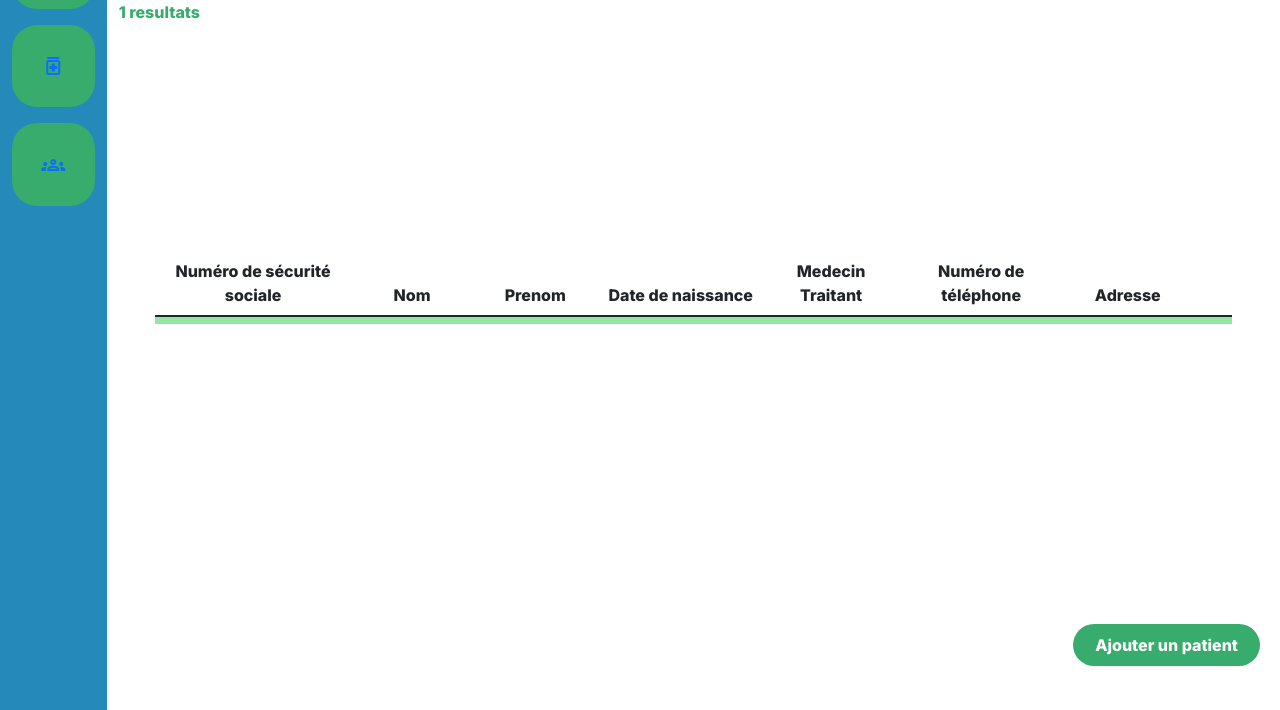
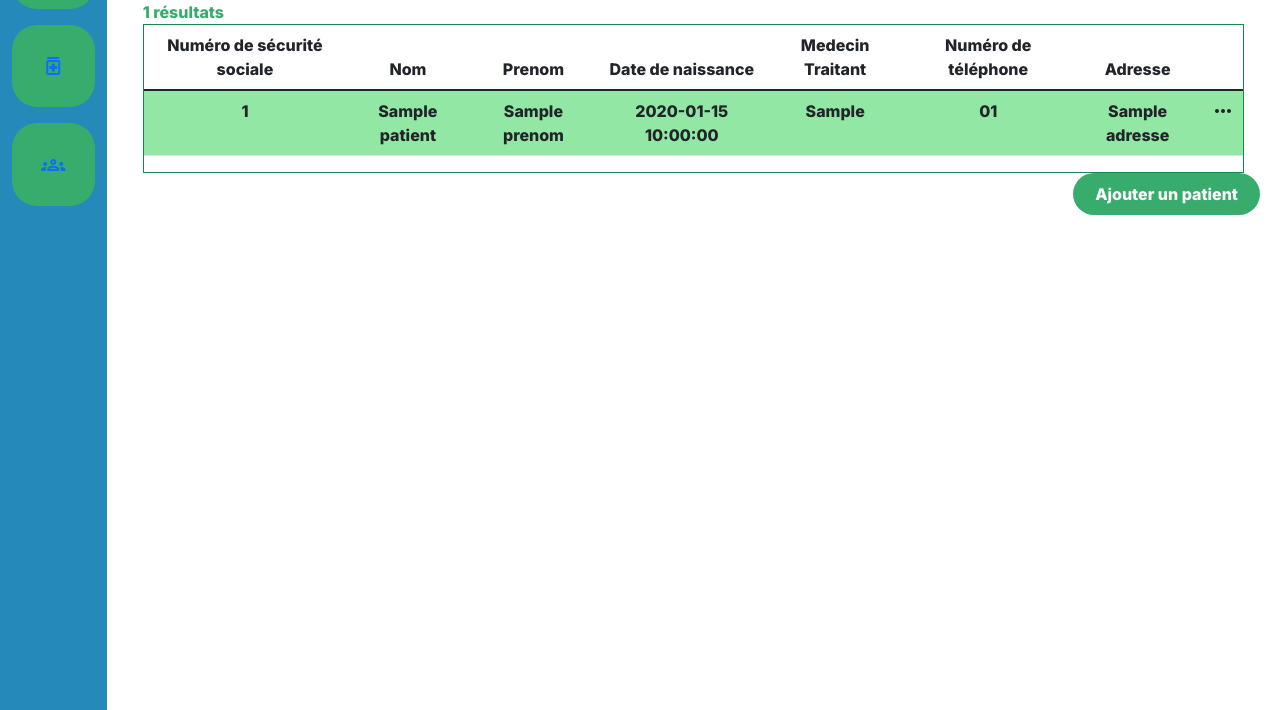
Before and after one commit to shindhha/3.3CabinetMedical, a PHP site: template views/patientslist.php in a window 1280 px wide. Shown: the part 90-800 px from the top of the page. Run offline with PHP 8.4, Linux system fonts and the light colour scheme; the template is opened without the code that fills it: most values are stand-ins (such as "Sample title", 1, 10 or a date in 2020).

Commit message:
ajustement des pages

```diff
--- a/controllers/medicamentslistcontroller.php
+++ b/controllers/medicamentslistcontroller.php
@@ -68,10 +68,6 @@ class medicamentslistController
         $drugs = $this->usersservices->getListMedic($pdo,$pformePharma,$pVoieAdmi,$pEtat,$pTauxRem,$pPrixMin,$pPrixMax,$pSurveillance,$pValeurASMR,$pNiveauSmr,"%" . $pPresentation . "%");
 
 
-        if ($_SESSION['idVisite'] != "") {
-            $view->setVar("ajouter",true);
-        }
-
         $view->setVar("pPresentation",$pPresentation);
         $view->setVar("pValeurASMR",$pValeurASMR);
         $view->setVar("pNiveauSmr",$pNiveauSmr);
--- a/controllers/patientslistcontroller.php
+++ b/controllers/patientslistcontroller.php
@@ -212,7 +212,8 @@ class PatientsListController
 	{
 		$view = new View("Sae3.3CabinetMedical/views/editVisite");
 		$visite;
-		if ($action == "addVisite") {
+		$nextAction = HttpHelper::getParam("nextAction")?: $action;
+		if ($nextAction == "addVisite") {
 			$visite['motifVisite'] = HttpHelper::getParam("motifVisite");
 			$visite['dateVisite'] = HttpHelper::getParam("dateVisite");
 			$visite['Description'] = HttpHelper::getParam("Description");
@@ -221,7 +222,7 @@ class PatientsListController
 			$visite = $this->usersservices->getVisite($pdo,$_SESSION['patient'],$_SESSION['idVisite']);
 		}
 
-		$nextAction = HttpHelper::getParam("nextAction")?: $action;
+
 		$view->setVar("visite",$visite);
 		$view->setVar("action",$nextAction);
 
--- a/index.php
+++ b/index.php
@@ -36,5 +36,6 @@ $pdo = new DataSource($hostname,$port,$dbname,$user,$password,$charset);
 $router->route($pdo);
 ?>
 <script src="extensions/sticky-header/bootstrap-table-sticky-header.js"></script>
+
 </body>
 </html>
--- a/services/usersservices.php
+++ b/services/usersservices.php
@@ -333,7 +333,7 @@ class UsersServices
             FROM listMedic
             WHERE (formePharma LIKE :formePharma OR formePharma IS NULL)
             AND (labelVoieAdministration LIKE :labelVoieAdministration OR labelVoieAdministration IS NULL)
-            AND (libellePresentation LIKE :libellePresentation OR libellePresentation IS NULL)
+            AND (libellePresentation LIKE :libellePresentation)
             AND (prix >= :prixMin AND prix < :prixMax OR prix IS NULL)
             AND (valeurASMR LIKE :valeurASMR OR valeurASMR IS NULL)
             AND (libelleNiveauSMR LIKE :libelleNiveauSMR OR libelleNiveauSMR IS NULL)
--- a/views/editVisite.php
+++ b/views/editVisite.php
@@ -46,7 +46,7 @@
 				<nav class="  row h-15 navbar navbar-expand-lg navbar-light green">
 					<div class="d-flex justify-content-between px-5 container-fluid green">
 
-						<span class="h1 d-md-block d-none"> Visite n° <?php echo $_SESSION['idVisite'] ?></span>
+						<span class="h1 d-md-block d-none"> Visite n°</span>
 						<div class="d-flex align-items-center">
 
 						</div>
--- a/views/patient.php
+++ b/views/patient.php
@@ -117,7 +117,6 @@
 				<span class="fs-1 d-md-none d-sm-block text-green"> Liste Patients </span>
 				<!-- content -->
 				<div class="row align-items-center text-center">
-					<!-- Portail de connexion -->
 					<div class="container ">
 						<div class="row justify-content-center">
 							<div class=" col-md-10 col-xl-12 col-sm-7 col-12 success border-2 p-5">
--- a/views/patientslist.php
+++ b/views/patientslist.php
@@ -103,18 +103,13 @@
 					</div>
 				</nav>
 
+					<!-- content -->
+				<div class="container-fluid">
 					<span class="fs-1 d-md-none d-sm-block text-green"> Liste Patients </span>
-				<!-- content -->
 					<div class=" d-flex text-green justify-content-start">
-					<?php echo count($patients) ?> resultats
+						<?php echo count($patients) ?> résultats
 					</div>
-				<div class="row h-100 align-items-center text-center">
-					<!-- Portail de connexion -->
-					<div class="container ">
-						<div class="row justify-content-center">
-
-							<div class=" col-md-10 col-xl-12 col-sm-7 col-12 border-2 p-5">
-								<div class=" h-50 table-responsive">
+					<div class="table-responsive h-50 border border-success">
 						<table class="table table-striped lightGreen">
 							<thead class="sticky-top bg-white text-dark  ">
 								<tr>
@@ -147,8 +142,6 @@
 
 								?>
 							<td>
-
-
 								<div class="dropdown  ">
 									<span class=" material-symbols-outlined" type="button" id="dropdownMenuButton1" data-bs-auto-close="false" data-bs-toggle="dropdown" aria-expanded="false">
 										more_horiz
@@ -177,14 +170,7 @@
 									echo "</tr>";
 								}
 							?>
-
 						</table>
-
-							</div>
-							</div>
-
-						</div>
-
 					</div>
 				</div>
 				<div class="d-flex flex-row justify-content-end">
```
Also changed, not shown: views/medicamentsList.php (+7 -16 lines). Lines whose indentation alone changed are shown as unchanged.
